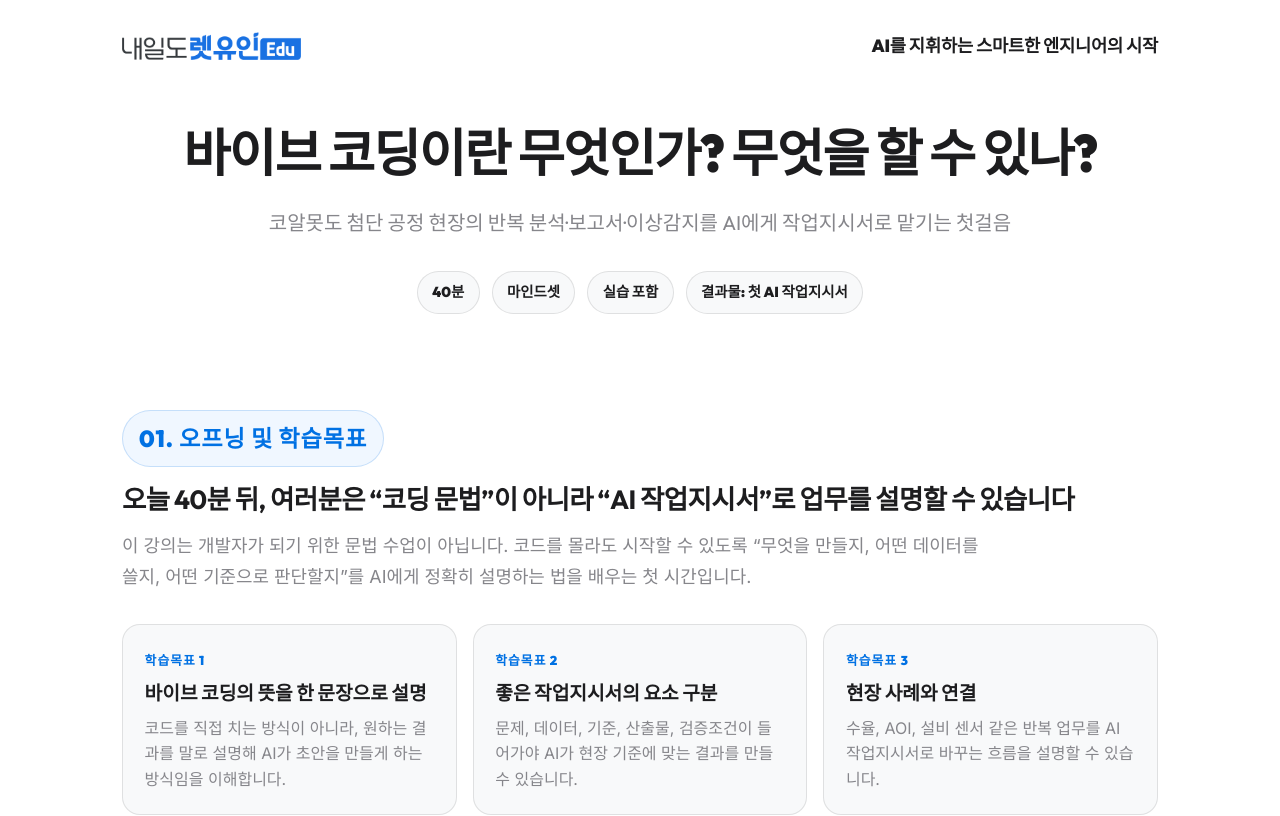
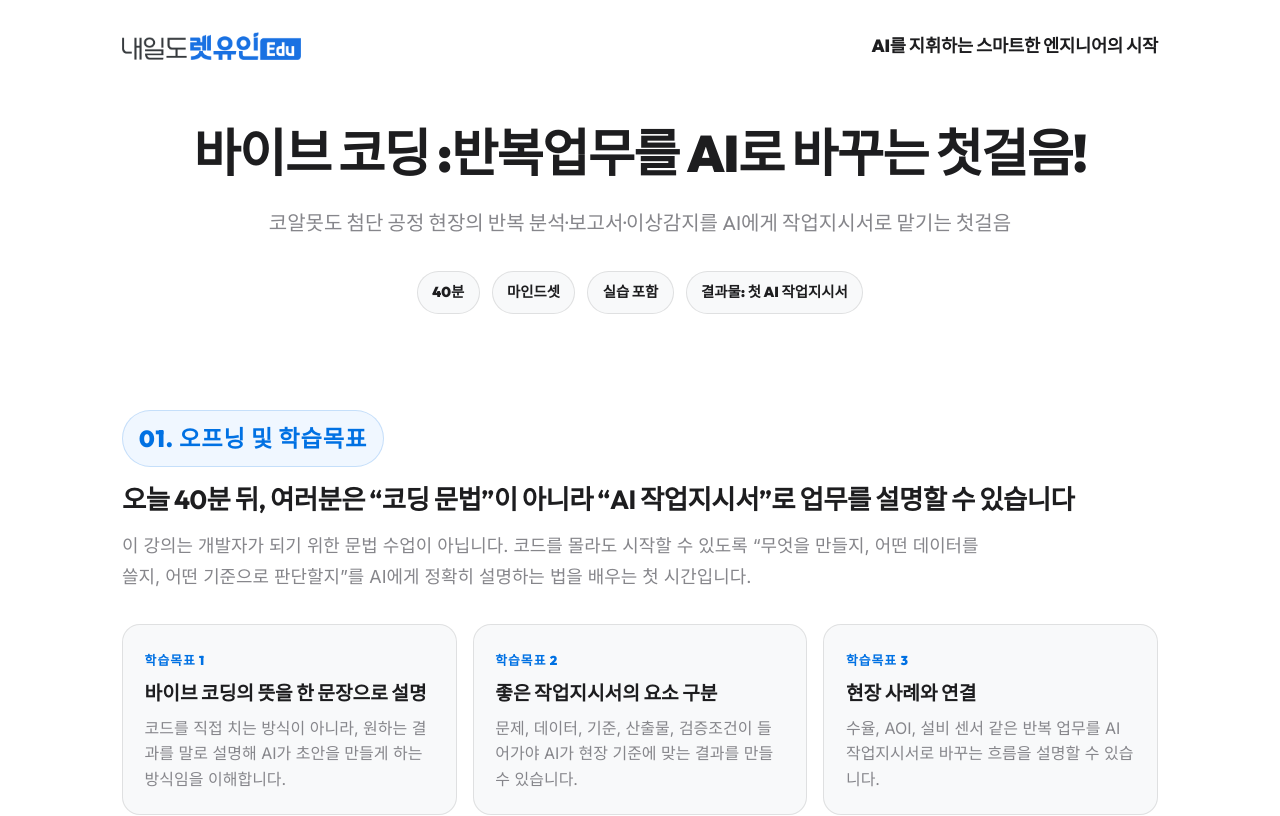
Before and after one commit to heekeunlee/lecture01, a React (Vite) app: page / in a window 1280 px wide. Shown: the top 816 px of the page. Built offline with nearby package versions, Linux system fonts and the light colour scheme; the HTML template or start-up script is replaced by a standard one.

Commit message:
Refresh hero title

```diff
--- a/src/App.tsx
+++ b/src/App.tsx
@@ -894,7 +894,7 @@ export default function App() {
           animate={{ opacity: 1, y: 0 }}
           transition={{ delay: 0.2 }}
         >
-          <h1>바이브 코딩이란 무엇인가? 무엇을 할 수 있나?</h1>
+          <h1>바이브 코딩 :반복업무를 AI로 바꾸는 첫걸음!</h1>
           <p className="subtitle">코알못도 첨단 공정 현장의 반복 분석·보고서·이상감지를 AI에게 작업지시서로 맡기는 첫걸음</p>
           <div className="lesson-meta" aria-label="lesson summary">
             <span>40분</span>
```
Also changed, not shown: 2 other files (tests, documents, lock files or other folders).
